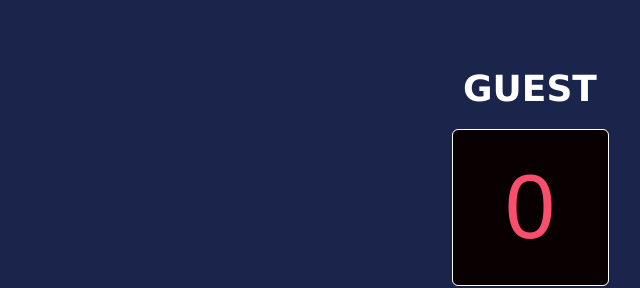
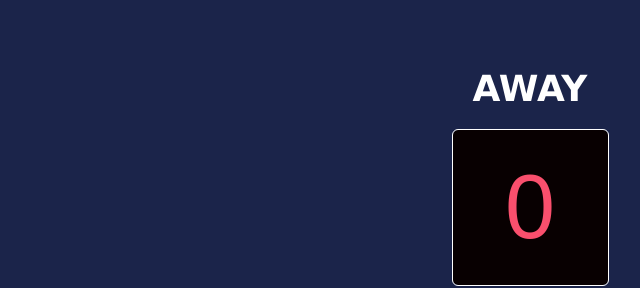
Before and after one commit to epaolorenv/scoreboard, a plain HTML site: page index.html in a window 1280 px wide. Shown: the top 288 px of the page, 430-1070 px from the left. Drawn offline with Linux system fonts and the light colour scheme; a web font is replaced by a local one.

Commit message:
Change the header from "Guest" to "Away"

```diff
--- a/index.html
+++ b/index.html
@@ -14,7 +14,7 @@
                 </div>
             </div>
             <div class="score-container">
-                <h3>GUEST</h3>
+                <h3>AWAY</h3>
                 <div class="box-score" id="update-guest-score"></div>
                 <div class="point-continer">
                     <button class="score-point" onclick="plusOneGuest()">+1</button>
```
Also changed, not shown: package.json (deleted, +0 -14 lines), vite.config.js (deleted, +0 -7 lines), README.md (deleted).
